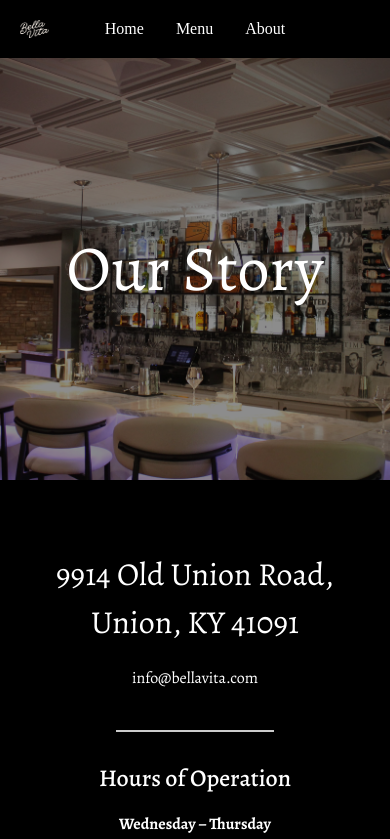
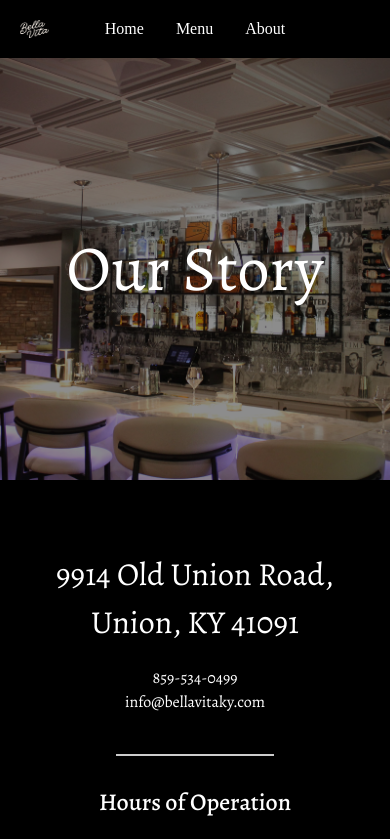
Before and after one commit to drewherald/bellaVita, a React (Vite) app: page /about in a window 390 px wide. Shown: the top 839 px of the page. Built offline with nearby package versions, Linux system fonts and the light colour scheme.

Commit message:
fixed phone/email

```diff
--- a/src/components/About/LocationInfo.tsx
+++ b/src/components/About/LocationInfo.tsx
@@ -13,8 +13,12 @@ export default function LocationInfo(){
       </Typography>
 
       <Typography className="contactText">
-       {/* 123.456.7891<br/>*/}
-        <Link style={{color: 'white', textDecoration: 'none'}} to="mailto:info@bellavita.com">info@bellavita.com</Link>
+        <a href="tel:+18595340499" style={
+   { textDecoration: 'none',
+    color: 'inherit',
+    cursor: 'pointer'}
+  }>859-534-0499</a>  <br/>
+        <Link style={{color: 'white', textDecoration: 'none'}} to="mailto:info@bellavitaky.com">info@bellavitaky.com</Link>
       </Typography>
 
       <hr className="divider"/>
```
